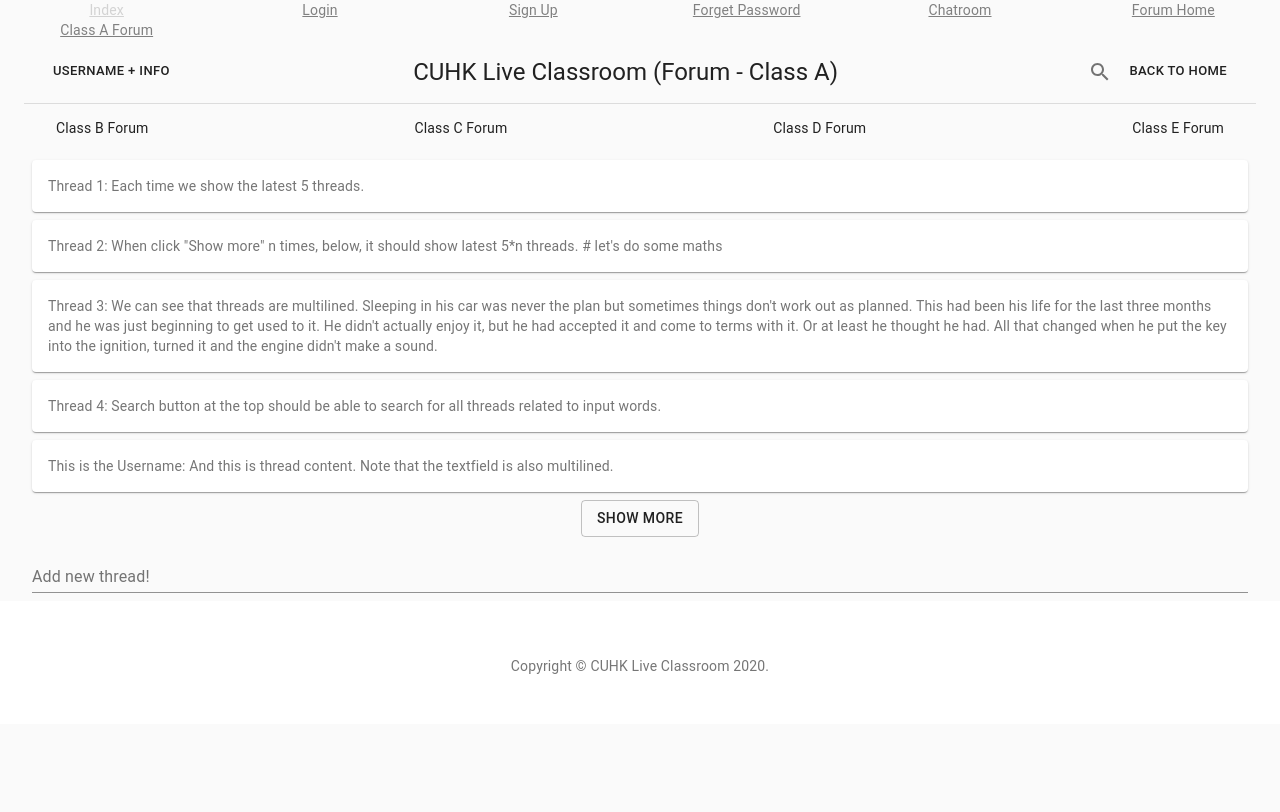
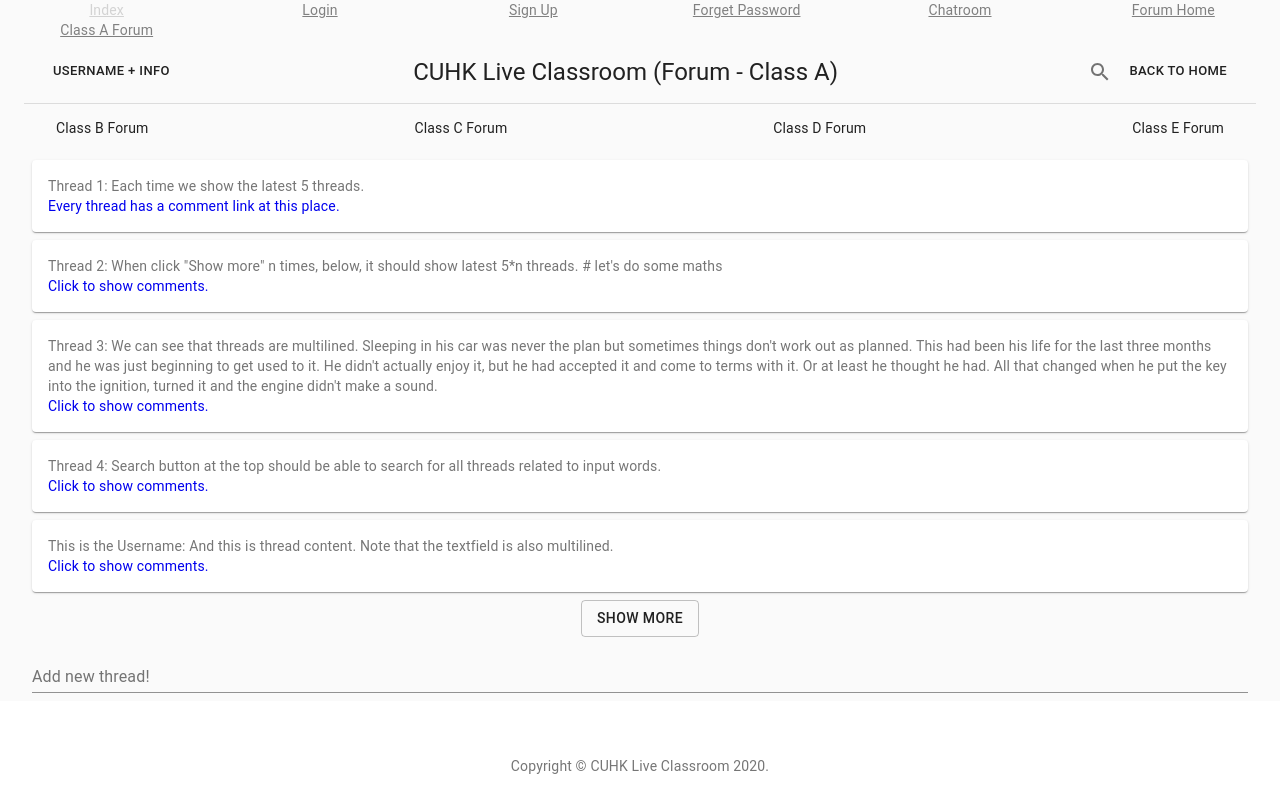
Before and after one commit to achan211/CSCI3100-Proj, a React (Create React App) app in the folder frontend/: page /ClassAForum in a window 1280 px wide. Shown: the top 812 px of the page. Built offline with nearby package versions, Linux system fonts and the light colour scheme.

Commit message:
Update ClassAForum.js

```diff
--- a/frontend/src/ClassAForum.js
+++ b/frontend/src/ClassAForum.js
@@ -8,6 +8,7 @@ import TextField from '@material-ui/core/TextField';
 import Header from './ForumHeader';
 import Footer from './ForumFooter';
 import Button from '@material-ui/core/Button';
+import Link from '@material-ui/core/Link';
 
 const useStyles = makeStyles(theme => ({
   root: {
@@ -25,6 +26,7 @@ const useStyles = makeStyles(theme => ({
     margin: theme.spacing(1),
     padding: theme.spacing(2),
   },
+
 }));
 
 const sections = [
@@ -47,10 +49,18 @@ export default function ClassForum() {
         {/* Threads */}
         <Grid item xs={12}>
           <Paper className={classes.paper}>
-            Thread 1: Each time we show the latest 5 threads.
+            Thread 1: Each time we show the latest 5 threads. <br />
+            {/* Comments */}
+            <Link color="Black" noWrap variant="body2" href="./ForumComments">
+            Every thread has a comment link at this place.
+            </Link>
           </Paper>
           <Paper className={classes.paper}>
-            Thread 2: When click "Show more" n times, below, it should show latest 5*n threads. # let's do some maths
+            Thread 2: When click "Show more" n times, below, it should show latest 5*n threads. # let's do some maths <br />
+            {/* Comments */}
+            <Link color="Black" noWrap variant="body2" href="./ForumComments">
+            Click to show comments.
+            </Link>
           </Paper>
           <Paper className={classes.paper}>
             Thread 3: We can see that threads are multilined.
@@ -59,13 +69,25 @@ export default function ClassForum() {
             He didn't actually enjoy it, but he had accepted it and come to terms with it.
             Or at least he thought he had.
             All that changed when he put the key into the ignition,
-            turned it and the engine didn't make a sound.
+            turned it and the engine didn't make a sound. <br />
+            {/* Comments */}
+            <Link color="Black" noWrap variant="body2" href="./ForumComments">
+            Click to show comments.
+            </Link>
           </Paper>
           <Paper className={classes.paper}>
-            Thread 4: Search button at the top should be able to search for all threads related to input words.
+            Thread 4: Search button at the top should be able to search for all threads related to input words. <br />
+            {/* Comments */}
+            <Link color="Black" noWrap variant="body2" href="./ForumComments">
+            Click to show comments.
+            </Link>
           </Paper>
           <Paper className={classes.paper}>
-            This is the Username: And this is thread content. Note that the textfield is also multilined.
+            This is the Username: And this is thread content. Note that the textfield is also multilined. <br />
+            {/* Comments */}
+            <Link color="Black" noWrap variant="body2" href="./ForumComments">
+            Click to show comments.
+            </Link>
           </Paper>
 
         {/* Button */}
```
